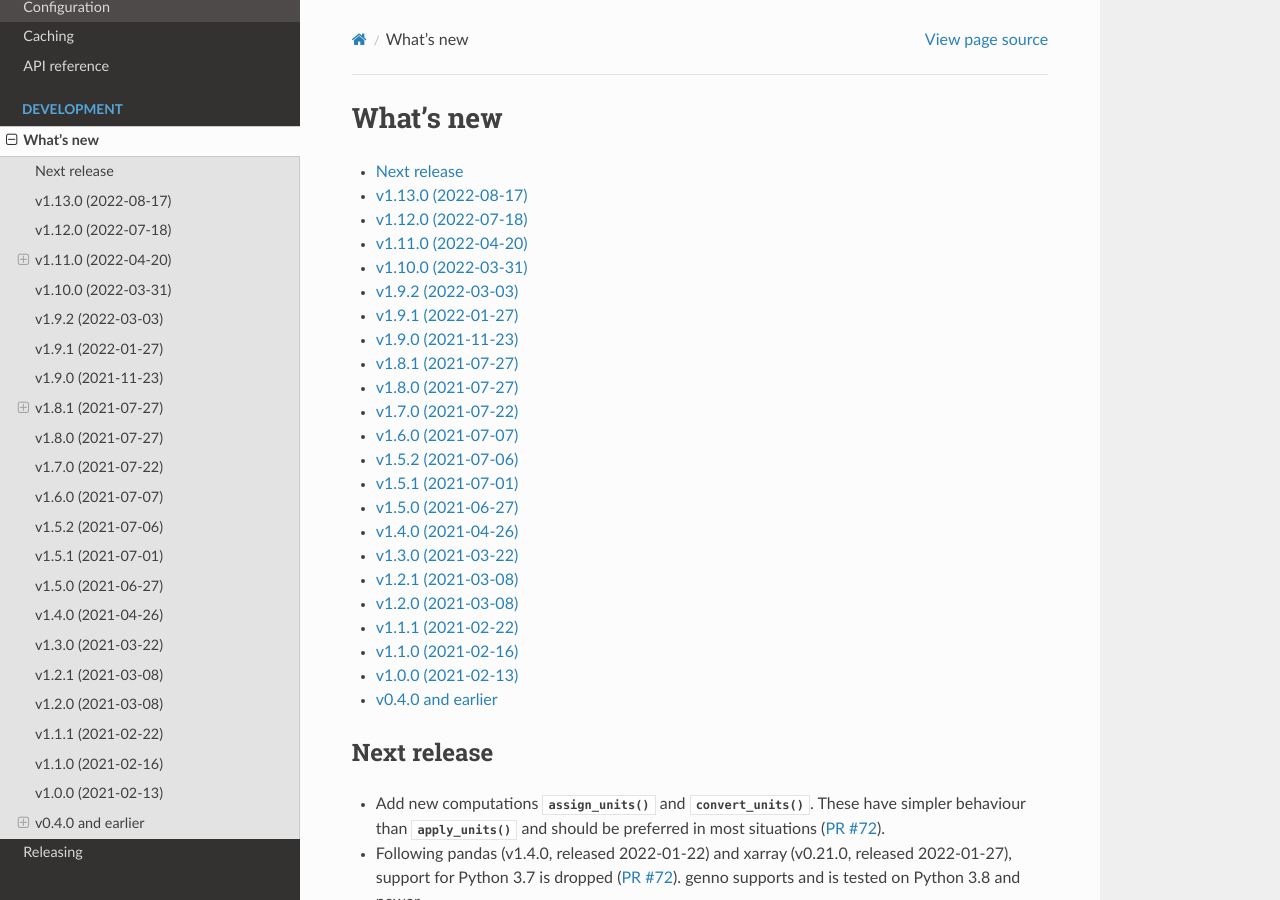
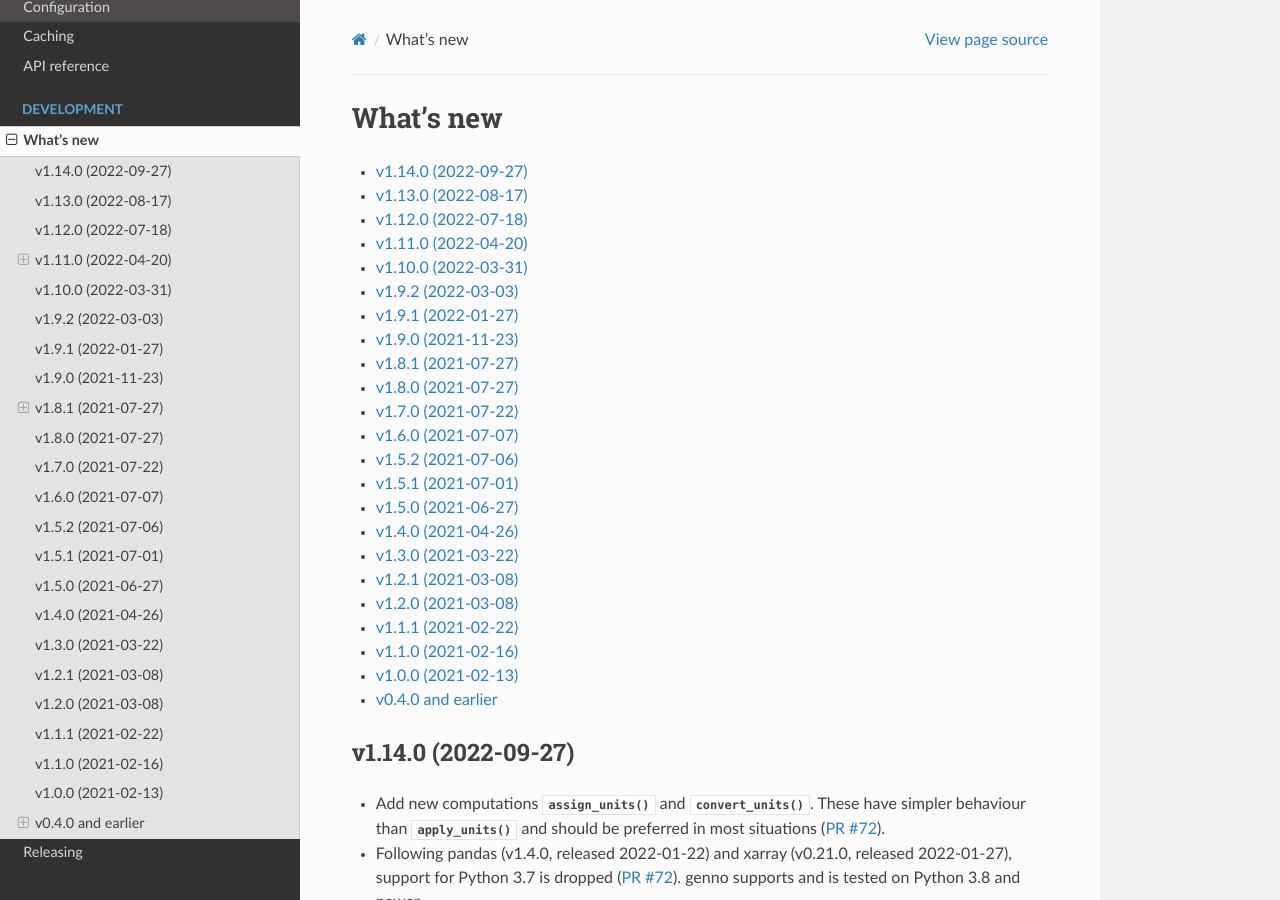
Before and after one commit to khaeru/genno, a Sphinx documentation site: the page built from doc/whatsnew.rst, in a window 1280 px wide and 900 px high. Built offline with Sphinx 7.4.7 and the Read the Docs theme 2.0.0, drawn with Linux system fonts in a browser that asks for light colours; pages that are not in the unit, such as notebooks, are missing from menus.

Commit message:
Mark v1.14.0 in doc/whatsnew

```diff
--- a/doc/whatsnew.rst
+++ b/doc/whatsnew.rst
@@ -6,8 +6,11 @@ What's new
    :backlinks: none
    :depth: 1
 
-Next release
-============
+.. Next release
+.. ============
+
+v1.14.0 (2022-09-27)
+====================
 
 - Add new computations :func:`.assign_units` and :func:`.convert_units`.
   These have simpler behaviour than :func:`.apply_units` and should be preferred in most situations (:pull:`72`).
```
